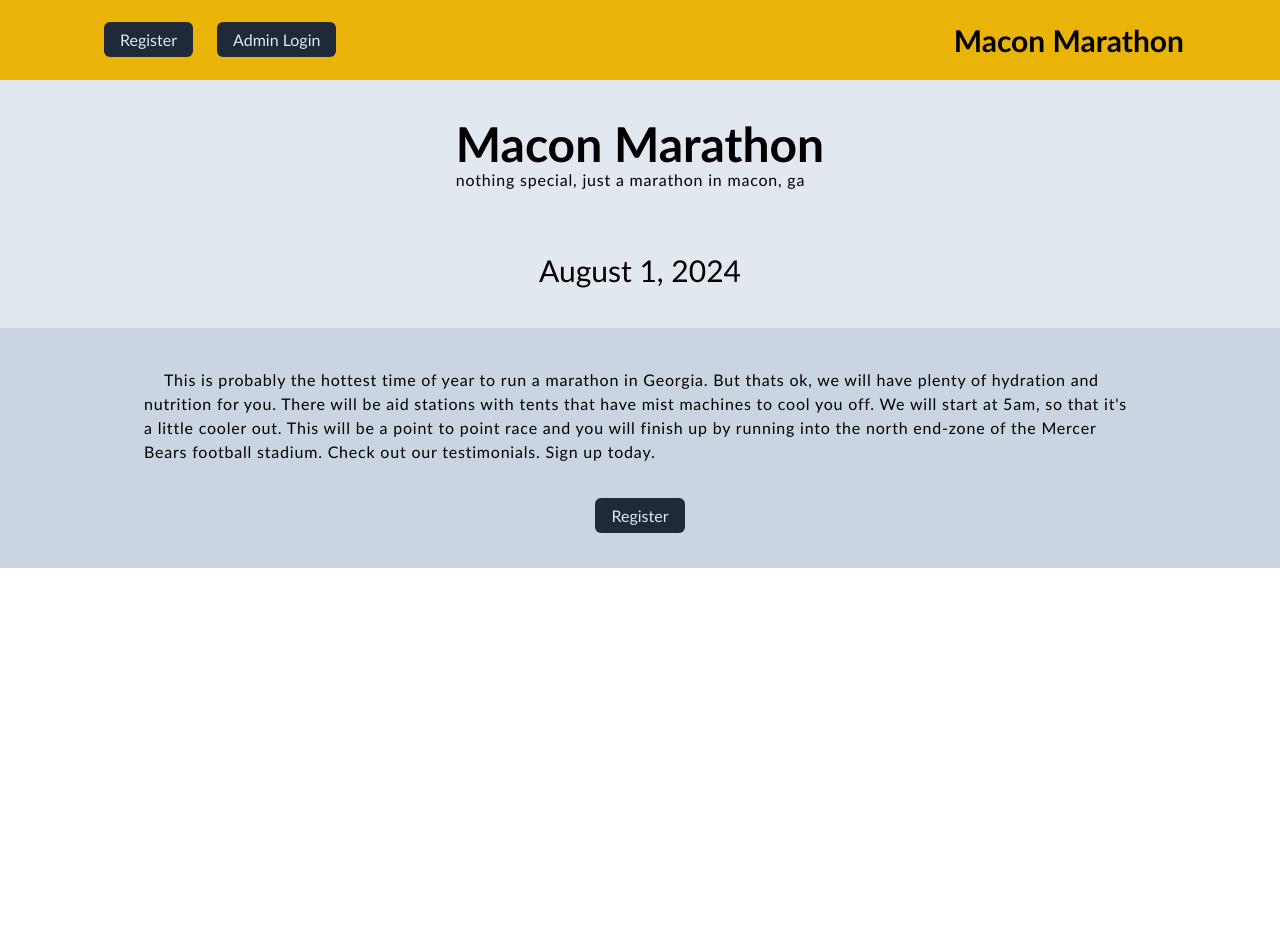
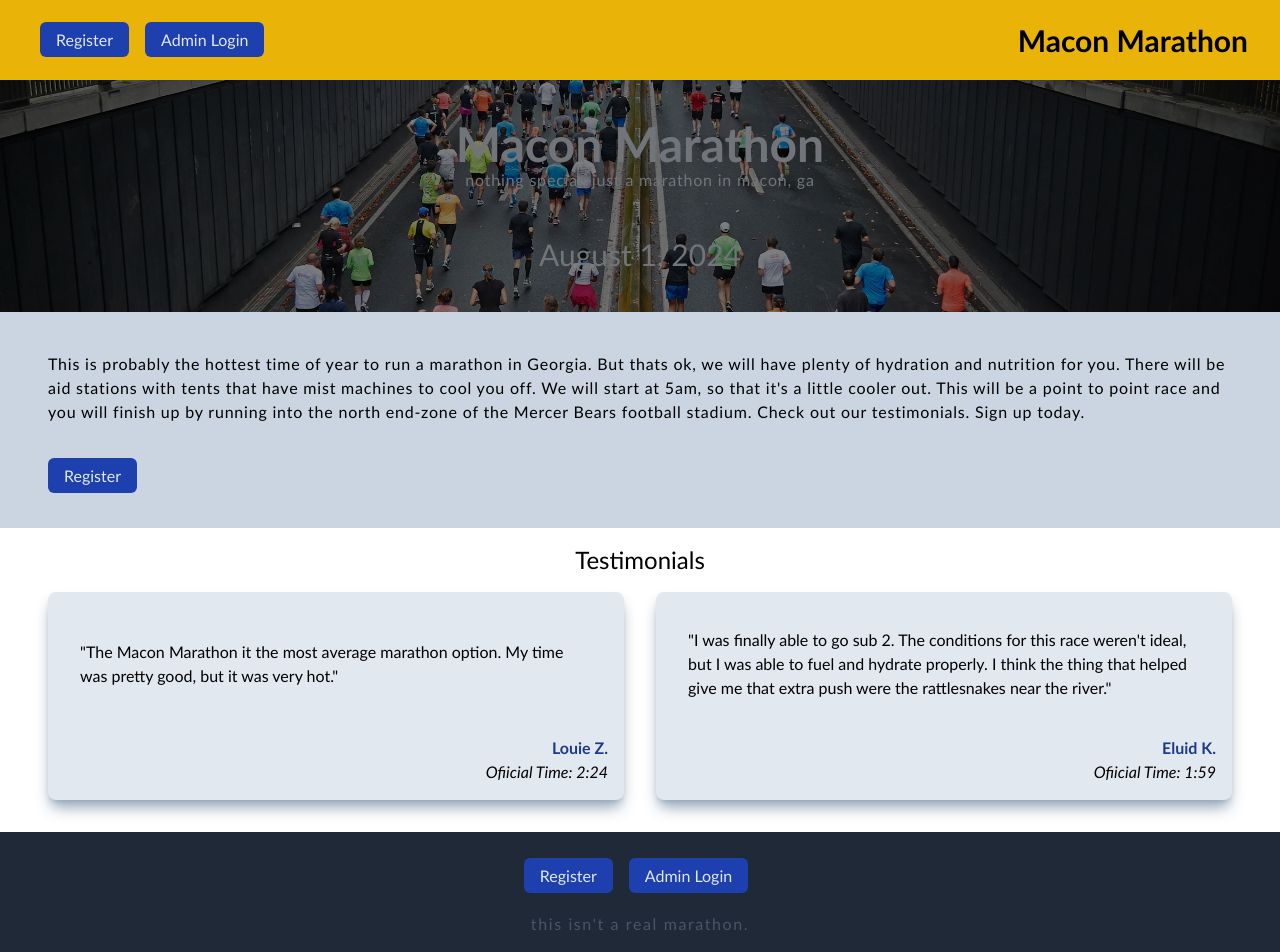
Before and after one commit to joelyles/race-registration-app, a React (Vite) app: page / in a window 1280 px wide. Shown: the top 952 px of the page. Before the commit the page ends 800 px from the top, so only its background shows below. Built offline with nearby package versions, Linux system fonts and the light colour scheme.

Commit message:
updates to home page

```diff
--- a/src/App.jsx
+++ b/src/App.jsx
@@ -1,6 +1,8 @@
 import Navigation from "./components/Navigation";
 import Hero from "./components/Hero";
 import About from "./components/About";
+import Cards from "./components/Cards"
+import Footer from "./components/Footer";
 
 function App() {
 
@@ -9,6 +11,8 @@ function App() {
       <Navigation />
       <Hero />
       <About />
+      <Cards />
+      <Footer />
     </>
   )
 }
--- a/src/components/About.jsx
+++ b/src/components/About.jsx
@@ -3,8 +3,8 @@ import RegisterButton from "./RegisterButton"
 const About = () => {
   return (
     <div className="flex h-auto bg-slate-300 border-t-slate-700">
-      <div className="flex flex-col items-center py-10 px-20 mx-auto max-w-6xl">
-       <p className="tracking-wider indent-5 pb-10">This is probably the hottest time of year to run a marathon in Georgia. But thats ok, we will have plenty of hydration and nutrition for you. There will be aid stations with tents that have mist machines to cool you off. We will start at 5am, so that it's a little cooler out. This will be a point to point race and you will finish up by running into the north end-zone of the Mercer Bears football stadium. Check out our testimonials. Sign up today.</p>
+      <div className="flex flex-col items-left py-10 px-12 mx-auto max-w-7xl">
+       <p className="tracking-wider pb-10">This is probably the hottest time of year to run a marathon in Georgia. But thats ok, we will have plenty of hydration and nutrition for you. There will be aid stations with tents that have mist machines to cool you off. We will start at 5am, so that it's a little cooler out. This will be a point to point race and you will finish up by running into the north end-zone of the Mercer Bears football stadium. Check out our testimonials. Sign up today.</p>
        <RegisterButton />
       </div>
     </div>
--- /dev/null
+++ b/src/components/Card.jsx
@@ -0,0 +1,15 @@
+const Card = ({ data }) => {
+  return (
+    <div className="bg-slate-200 shadow-slate-400 shadow-lg rounded-lg relative">
+      <div className="px-4 py-4">
+        <div className="content-center p-4 h-28 min-h-full ">"{ data.comments }"</div>
+        <div className="flex flex-col mt-4 items-end">
+          <div className="font-semibold text-blue-900">{ data.name }</div>
+          <div className="italic">Ofiicial Time: { data.time }</div>
+        </div>
+      </div>
+    </div>
+  )
+}
+
+export default Card
--- a/src/components/Cards.jsx
+++ b/src/components/Cards.jsx
@@ -0,0 +1,21 @@
+import testimonials from "../testimonials.json";
+import Card from "./Card";
+
+const Cards = () => {
+  const reviews = testimonials;
+
+  return (
+    <section className="py-4 px-12 mx-auto max-w-7xl">
+      <div className="m-auto">
+        <h4 className="text-2xl text-center">Testimonials</h4>
+          <div className="grid grid-cols-1 lg:grid-cols-2 gap-8 py-4">
+            { reviews.map((data) => (
+              <Card key={ data.id } data={ data }/>
+            ))}
+          </div>
+      </div>
+    </section>
+  )
+}
+
+export default Cards
--- /dev/null
+++ b/src/components/Footer.jsx
@@ -0,0 +1,20 @@
+import RegisterButton from "./RegisterButton";
+import LoginButton from "./LoginButton";
+
+const Footer = () => {
+  return (
+    <section className="bg-gray-800 ">
+      <div className="flex flex-col">
+        <div className="mx-auto flex items-center justify-center h-20 max-w-6xl">
+          <div className="flex gap-2 mt-2">
+            <RegisterButton />
+            <LoginButton />
+          </div>
+        </div>
+        <div className="text-slate-600 flex pb-6 justify-center tracking-widest">this isn't a real marathon.</div>
+      </div>
+    </section>
+  )
+}
+
+export default Footer
--- a/src/components/Hero.jsx
+++ b/src/components/Hero.jsx
@@ -1,14 +1,15 @@
 const Hero = () => {
   return (
     <>
-      <section className="bg-slate-200">
+      <section style={{ backgroundImage: `url(public/images/martins-zemlickis-NPFu4GfFZ7E-unsplash.jpg)`
+       }} className="bg-fixed bg-cover bg-center brightness-50" >
         <div className="mx-auto max-w-6xl pt-10 px-2 sm:px-6 md:px-8">
-          <div className="flex flex-col items-center justify-between sm:m-auto h-36 sm:h-48 md:h-52">
-            <div className="flex flex-col">
-              <div className="text-4xl font-semibold md:text-5xl">Macon Marathon</div>
-              <div className="hidden md:block tracking-wider">nothing special, just a marathon in macon, ga</div>
+          <div className="flex flex-col items-center justify-between sm:m-auto h-36 sm:h-36 md:h-48">
+            <div className="flex flex-col items-center">
+              <div className="text-4xl font-semibold md:text-5xl text-slate-200">Macon Marathon</div>
+              <div className="hidden md:block tracking-wider text-slate-200">nothing special, just a marathon in macon, ga</div>
             </div>
-            <div className="flex text-2xl md:text-3xl py-10">August 1, 2024</div>
+            <div className="flex text-2xl md:text-3xl py-10 text-slate-200">August 1, 2024</div>
           </div>
         </div>
       </section>
--- a/src/components/LoginButton.jsx
+++ b/src/components/LoginButton.jsx
@@ -1,7 +1,7 @@
 const LoginButton = () => {
   return (
     <div>
-      <a href="/" className="mx-2 bg-gray-800 text-slate-200 px-4 py-2 rounded-md hover:bg-gray-600">Admin Login</a>
+      <a href="/" className="mx-2 bg-blue-800 text-slate-200 px-4 py-2 rounded-md hover:bg-gray-600">Admin Login</a>
     </div>
   )
 }
--- a/src/components/Navigation.jsx
+++ b/src/components/Navigation.jsx
@@ -5,10 +5,10 @@ const Navigation = () => {
 
   return (
     <section className="bg-yellow-500">
-      <div className="mx-auto max-w-6xl px-2 sm:px-6 md:px-8">
+      <div className="mx-auto max-w-7xl px-2 sm:px-6 md:px-8">
         <div className="flex h-20 items-center justify-between">
           <div className="flex flex-1 items-center justify-center">
-            <div className="flex space-x-2">
+            <div className="flex mx-2 space-x-2">
               <RegisterButton />
               <LoginButton />
             </div>
--- a/src/components/RegisterButton.jsx
+++ b/src/components/RegisterButton.jsx
@@ -1,7 +1,7 @@
 const RegisterButton = () => {
   return (
     <div>
-      <a href="/" className="mx-2 bg-gray-800 text-slate-200 px-4 py-2 rounded-md hover:bg-gray-600">Register</a>
+      <a href="/" className="bg-blue-800 text-slate-200 px-4 py-2 rounded-md hover:bg-gray-600">Register</a>
     </div>
   )
 }
--- a/src/testimonials.json
+++ b/src/testimonials.json
@@ -1,5 +1,14 @@
-{
+[
+  {
+  "id": "1",
   "name": "Louie Z.",
   "time": "2:24",
   "comments": "The Macon Marathon it the most average marathon option. My time was pretty good, but it was very hot."
+},
+  {
+  "id": "2",
+  "name": "Eluid K.",
+  "time": "1:59",
+  "comments": "I was finally able to go sub 2. The conditions for this race weren't ideal, but I was able to fuel and hydrate properly. I think the thing that helped give me that extra push were the rattlesnakes near the river."
 }
+]
```
Also changed, not shown: public/images/martins-zemlickis-NPFu4GfFZ7E-unsplash.jpg (added).
